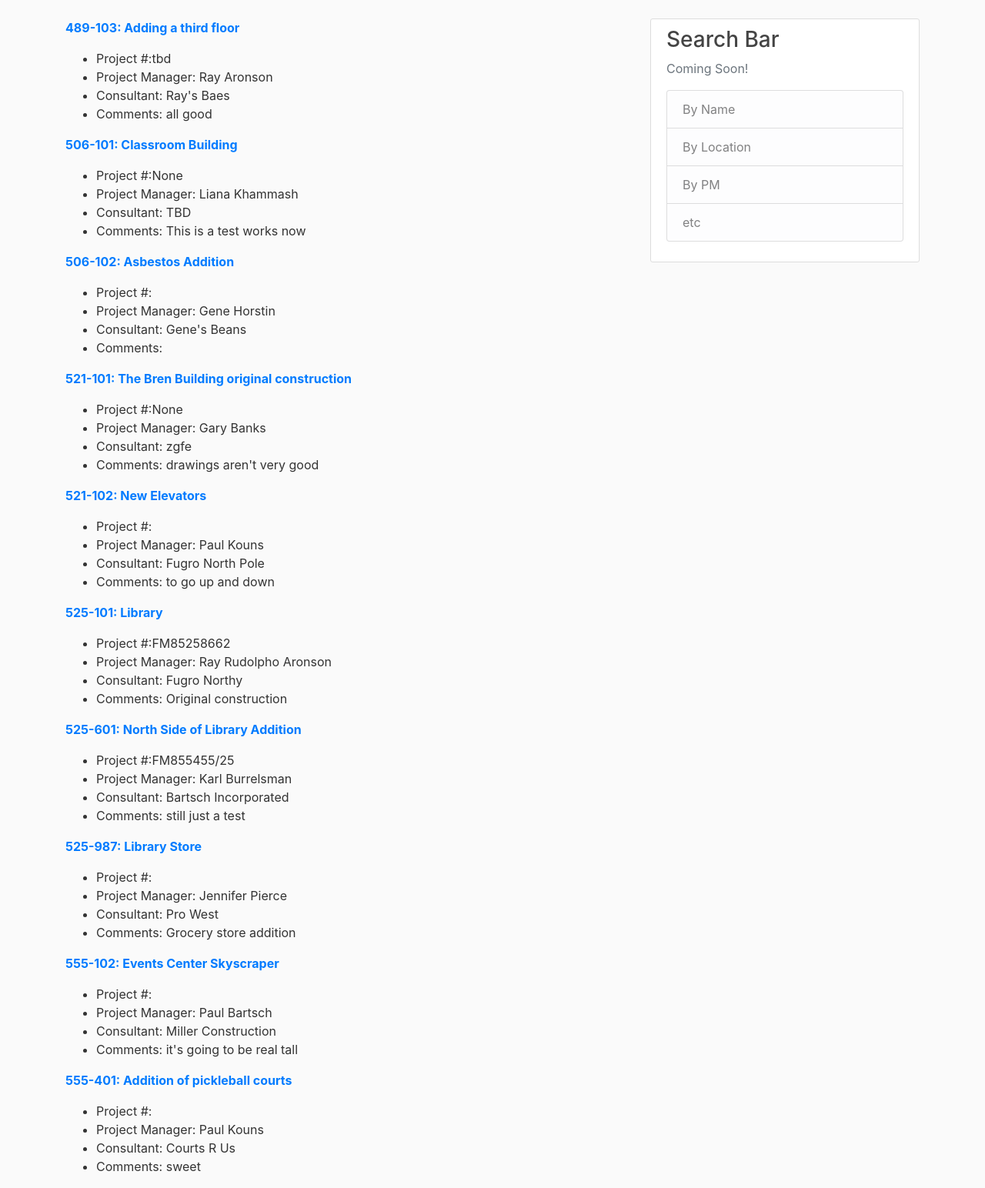
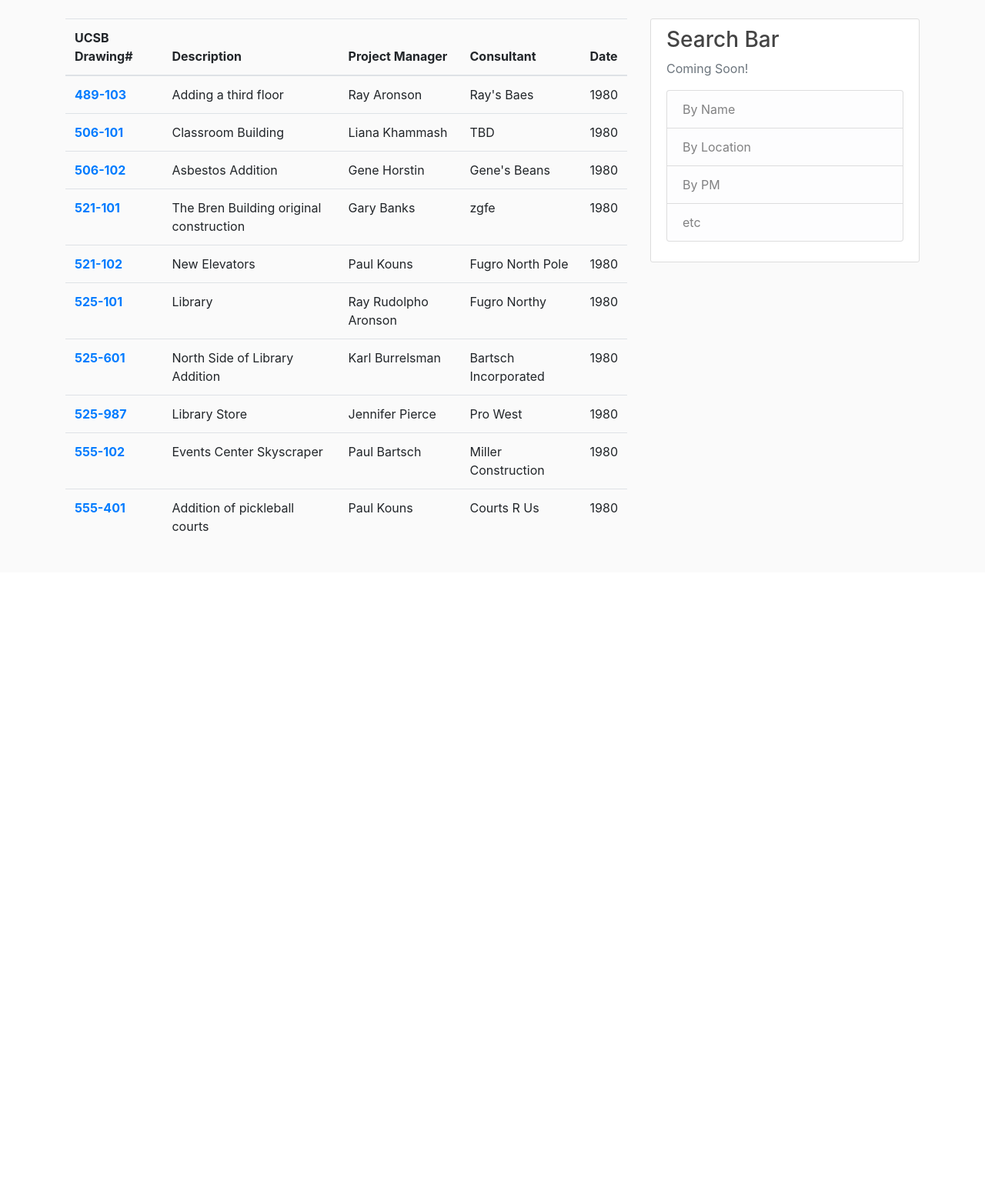
Before and after one commit to pdbartsch/assign_draw_num, a Flask app: page / in a window 1280 px wide. Shown: the part 56-1600 px from the top of the page at 77% size. After the commit the page ends 746 px from the top, so only its background shows below. Run offline with Flask 2, Linux system fonts and the light colour scheme; data comes from the database, SQL or seed files in the repository; some libraries are stand-ins or nearby versions.

Commit message:
table trouble

```diff
--- a/flaskdraw/templates/index.html
+++ b/flaskdraw/templates/index.html
@@ -1,25 +1,32 @@
 {% extends 'base.html' %}
 {% block content%}
 <div class="content">
-  {% for draw in drawings %}
+  <table class="table">
+    <thead>
+      <tr>
+        <th scope="col">UCSB Drawing#</th>
+        <th scope="col">Description</th>
+        <th scope="col">Project Manager</th>
+        <th scope="col">Consultant</th>
+        <th scope="col">Date</th>
+      </tr>
+    </thead>
+    <tbody>
 
-  <div class="drawing">
-    <b>
-      <p class="name">
-        <a href="{{ url_for('project', project_id=draw.id)}}">
-          {{ draw.locnum }}-{{ draw.drawnum }}: {{ draw.title }}
-        </a>
-      </p>
-    </b>
-    <p>
-      <ul>
-        <li>Project #:{{ draw.projectnum }}</li>
-        <li>Project Manager: {{ draw.projectmngr }}</li>
-        <li>Consultant: {{ draw.mainconsult}}</li>
-        <li>Comments: {{ draw.comments }}</li>
-      </ul>
-    </p>
-  </div>
-  {% endfor %}
+      {% for draw in drawings %}
+
+      <tr>
+        <th scope="row"><a href="{{ url_for('project', project_id=draw.id)}}">
+          {{ draw.locnum }}-{{ draw.drawnum }}</a></th>
+        <td>{{ draw.title }}</td>
+        <td>{{ draw.projectmngr }}</td>
+        <td>{{ draw.mainconsult}}</td>
+        <td>1980</td>
+      </tr>
+      {% endfor %}
+
+    </tbody>
+  </table>
+
 </div>
 {% endblock %}
```
Also changed, not shown: flaskdraw/templates/locations.html (+16 -4 lines).
